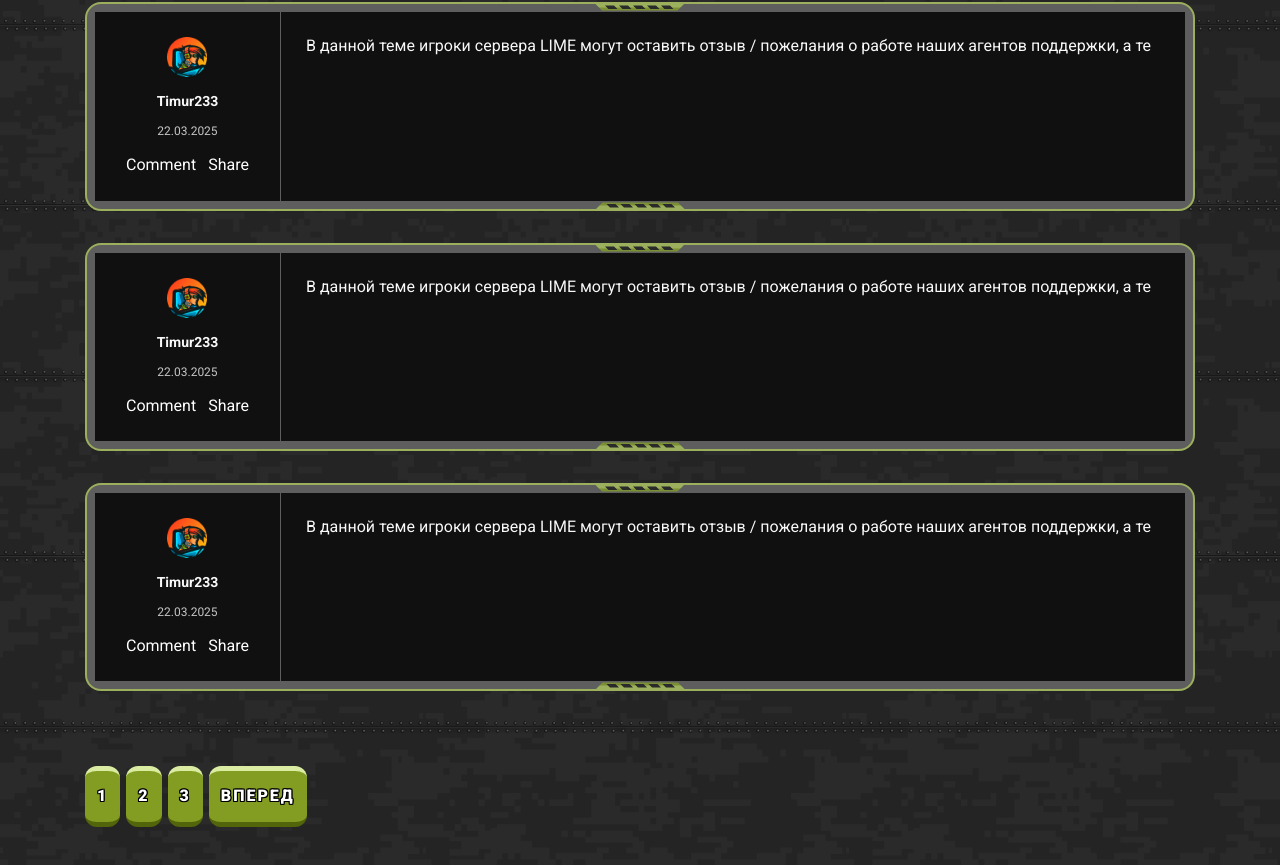
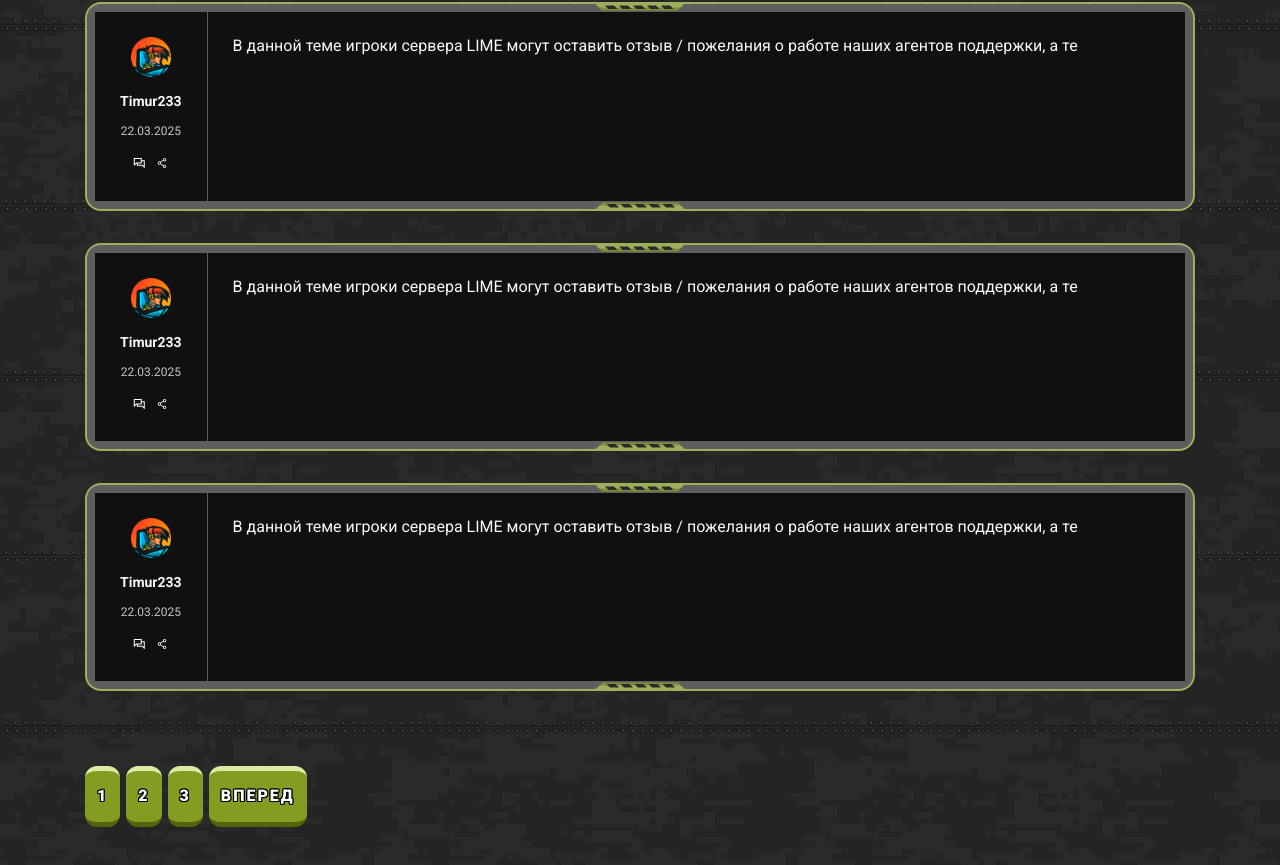
Before and after one commit to Timur233/falcon-tanks, a React (Vite) app in the folder packages/client/: page /forum/1 in a window 1280 px wide. Shown: the part 427-1292 px from the top of the page. Built offline with nearby package versions, Linux system fonts and the light colour scheme; the HTML template or start-up script is replaced by a standard one.

Commit message:
feat: icons for thread card controlls

```diff
--- a/packages/client/src/pages/Thread/Thread.scss
+++ b/packages/client/src/pages/Thread/Thread.scss
@@ -68,6 +68,12 @@
           border: none;
           cursor: pointer;
         }
+
+        .item {
+          &__message {
+            align-items: center;
+          }
+        }
       }
     }
 
--- a/packages/client/src/pages/Thread/Thread.tsx
+++ b/packages/client/src/pages/Thread/Thread.tsx
@@ -3,6 +3,7 @@ import { BreadCrumbs } from '@/components/ui/BreadCrumbs/BreadCrumbs'
 import { Button } from '@/components/ui/Button/Button'
 import { Card } from '@/components/ui/Card/Card'
 import { File } from '@/components/ui/File/File'
+import { Icon } from '@/components/ui/Icon/Icon'
 import { PageTitle } from '@/components/ui/PageTitle/PageTitle'
 import { Pagination } from '@/components/ui/Pagination/Pagination'
 import './Thread.scss'
@@ -12,6 +13,8 @@ const breadCrumbs = [
   { title: 'Формумы', href: '/forum' },
   { title: 'Новые игры', href: '/forum' },
 ]
+
+const COMMENT_COUNT = 3
 
 export const Thread = () => {
   return (
@@ -28,51 +31,29 @@ export const Thread = () => {
         className="thread-page__bread-crumbs"
         breadCrumbs={breadCrumbs}></BreadCrumbs>
       <div className="thread-page__comments">
-        <Card className="comment">
+        {Array.from({ length: COMMENT_COUNT }).map((_, index) => {
+          return (
+            <Card key={index} className="comment">
               <div className="comment__author author">
                 <img className="author__avatar" src={UserAvatar} alt="Avatar" />
                 <span className="author__login">Timur233</span>
                 <span className="author__date">22.03.2025</span>
                 <div className="author__controlls controlls">
-              <button className="controlls__item">Comment</button>
-              <button className="controlls__item">Share</button>
+                  <button className="controlls__item">
+                    <Icon id="message-icon" width={12} height={12}></Icon>
+                  </button>
+                  <button className="controlls__item">
+                    <Icon id="share-icon" width={12} height={12}></Icon>
+                  </button>
                 </div>
               </div>
               <div className="comment__text">
-            В данной теме игроки сервера LIME могут оставить отзыв / пожелания о
-            работе наших агентов поддержки, а те
+                В данной теме игроки сервера LIME могут оставить отзыв /
+                пожелания о работе наших агентов поддержки, а те
               </div>
             </Card>
-        <Card className="comment">
-          <div className="comment__author author">
-            <img className="author__avatar" src={UserAvatar} alt="Avatar" />
-            <span className="author__login">Timur233</span>
-            <span className="author__date">22.03.2025</span>
-            <div className="author__controlls controlls">
-              <button className="controlls__item">Comment</button>
-              <button className="controlls__item">Share</button>
-            </div>
-          </div>
-          <div className="comment__text">
-            В данной теме игроки сервера LIME могут оставить отзыв / пожелания о
-            работе наших агентов поддержки, а те
-          </div>
-        </Card>
-        <Card className="comment">
-          <div className="comment__author author">
-            <img className="author__avatar" src={UserAvatar} alt="Avatar" />
-            <span className="author__login">Timur233</span>
-            <span className="author__date">22.03.2025</span>
-            <div className="author__controlls controlls">
-              <button className="controlls__item">Comment</button>
-              <button className="controlls__item">Share</button>
-            </div>
-          </div>
-          <div className="comment__text">
-            В данной теме игроки сервера LIME могут оставить отзыв / пожелания о
-            работе наших агентов поддержки, а те
-          </div>
-        </Card>
+          )
+        })}
       </div>
       <Pagination className={'thread-page__pagination'} total={3}></Pagination>
       <div className="thread-page__answer answer">
```
Also changed, not shown: packages/client/public/sprite.symbol.svg. Lines whose indentation alone changed are shown as unchanged.
